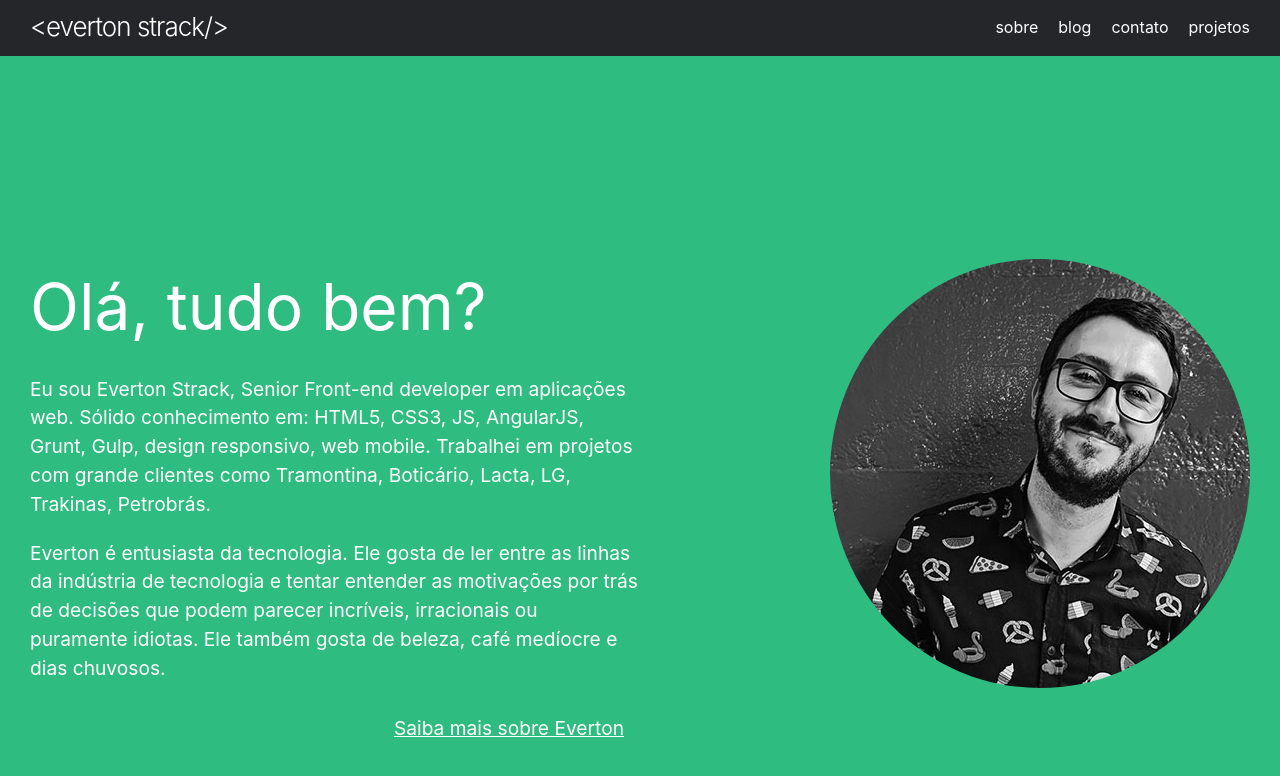
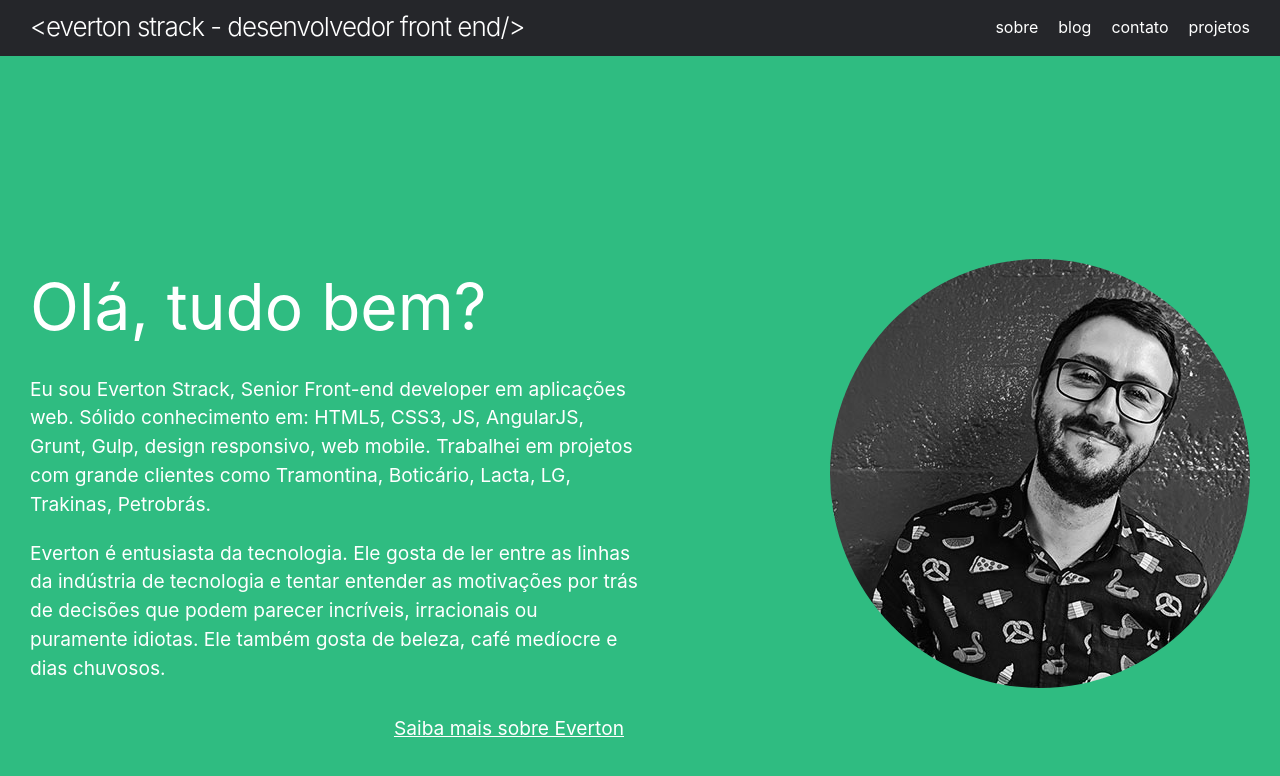
Before and after one commit to evertonstrack/blog.evertonstrack.com.br, a Jekyll site: the page built from index.md, in a window 1280 px wide and 900 px high. Shown: the top 776 px of the window. Built offline with Jekyll 4.4.1, drawn with Linux system fonts in a browser that asks for light colours.

Commit message:
Change site title

```diff
--- a/_config.yml
+++ b/_config.yml
@@ -13,10 +13,10 @@
 # you will see them accessed via {{ site.title }}, {{ site.email }}, and so on.
 # You can create any custom variable you would like, and they will be accessible
 # in the templates via {{ site.myvariable }}.
-title: "Everton Strack"
+title: "Everton Strack - Desenvolvedor Front End"
 email: everton.strack@gmail.com
 description: >- # this means to ignore newlines until "baseurl:"
-  Desenvolvedor Front-end e estudante de Design apaixonado por CSS e Javascript. Um pequeno apanhado sobre o dia-a-dia de um front-end, vida, o universo e tudo mais.
+  Desenvolvedor Front end e estudante de Design apaixonado por CSS e Javascript. Um pequeno apanhado sobre o dia-a-dia de um front end, vida, o universo e tudo mais.
 baseurl: "" # the subpath of your site, e.g. /blog
 url: "https://evertonstrack.com.br" # the base hostname & protocol for your site, e.g. http://example.com
 twitter_username: evertonstrack
```
